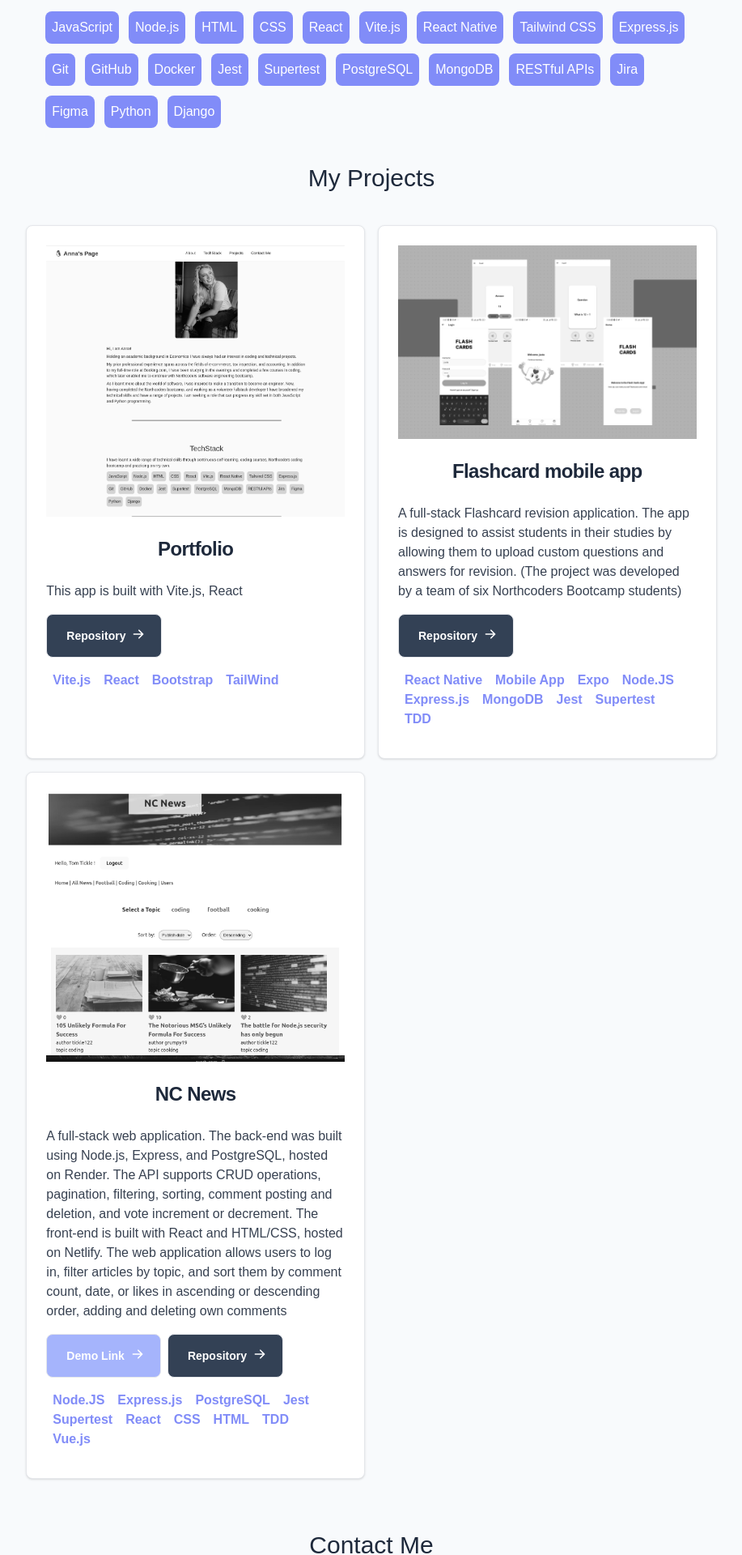
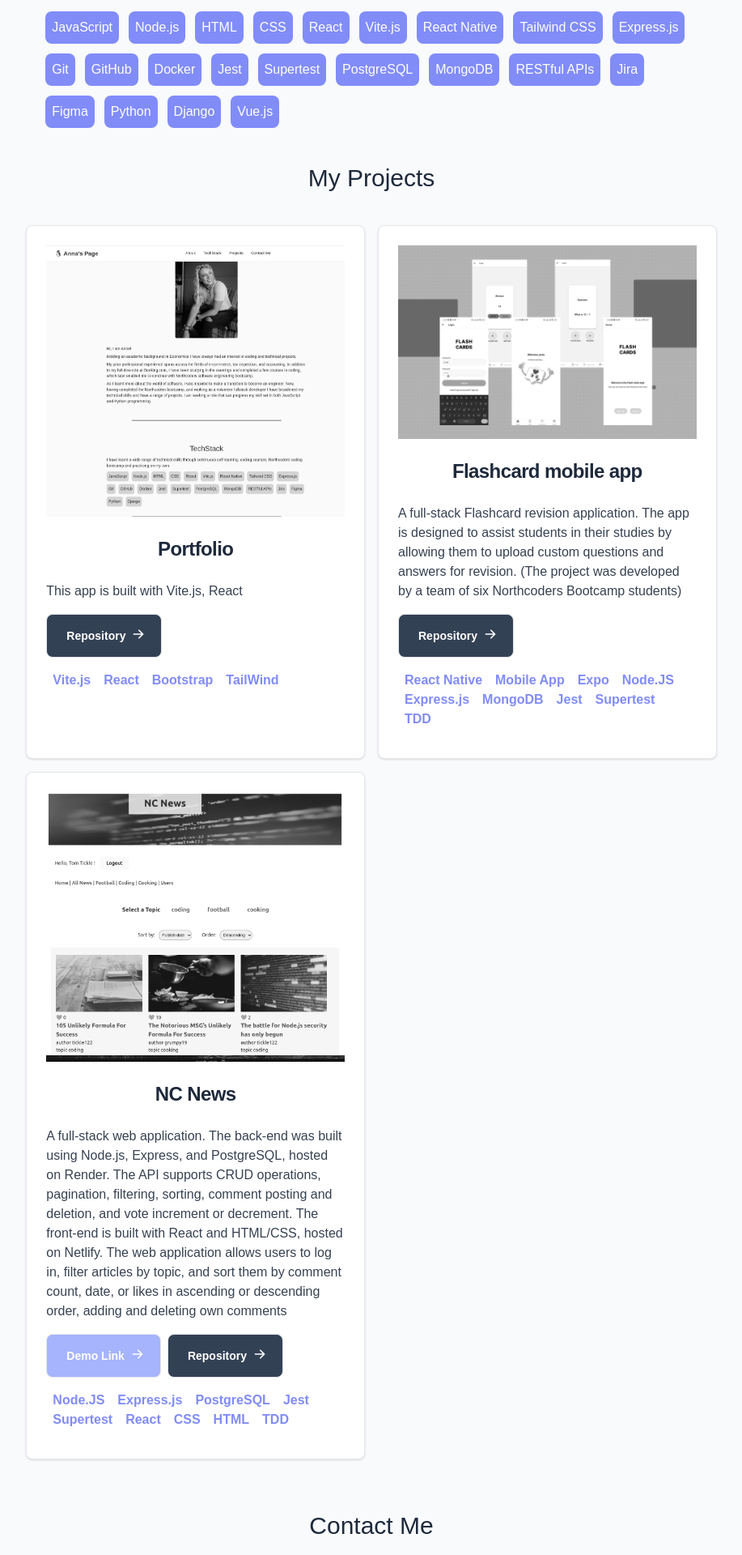
Before and after one commit to annc4st/a-seniuta, a React (Vite) app: page / in a window 1280 px wide. Shown: the part 1086-3006 px from the top of the page at 81% size, without its empty margins (181-1098 px from the left). Built offline with nearby package versions, Linux system fonts and the light colour scheme.

Commit message:
some styling changes

```diff
--- a/src/components/main_components/Projects.jsx
+++ b/src/components/main_components/Projects.jsx
@@ -43,8 +43,7 @@ const myProjects = [
       "React",
       "CSS",
       "HTML",
-      "TDD",
-      "Vue.js"
+      "TDD"
     ],
     image: '/nc-news-page.png',
     link: "https://annas-nc-news.netlify.app/",
--- a/src/components/main_components/TechStack.jsx
+++ b/src/components/main_components/TechStack.jsx
@@ -24,7 +24,8 @@ const technologies = [
     'Jira',
     'Figma',
     'Python',
-    'Django'
+    'Django',
+    'Vue.js'
   ];
 const TechStack = () => {
     return (
```
